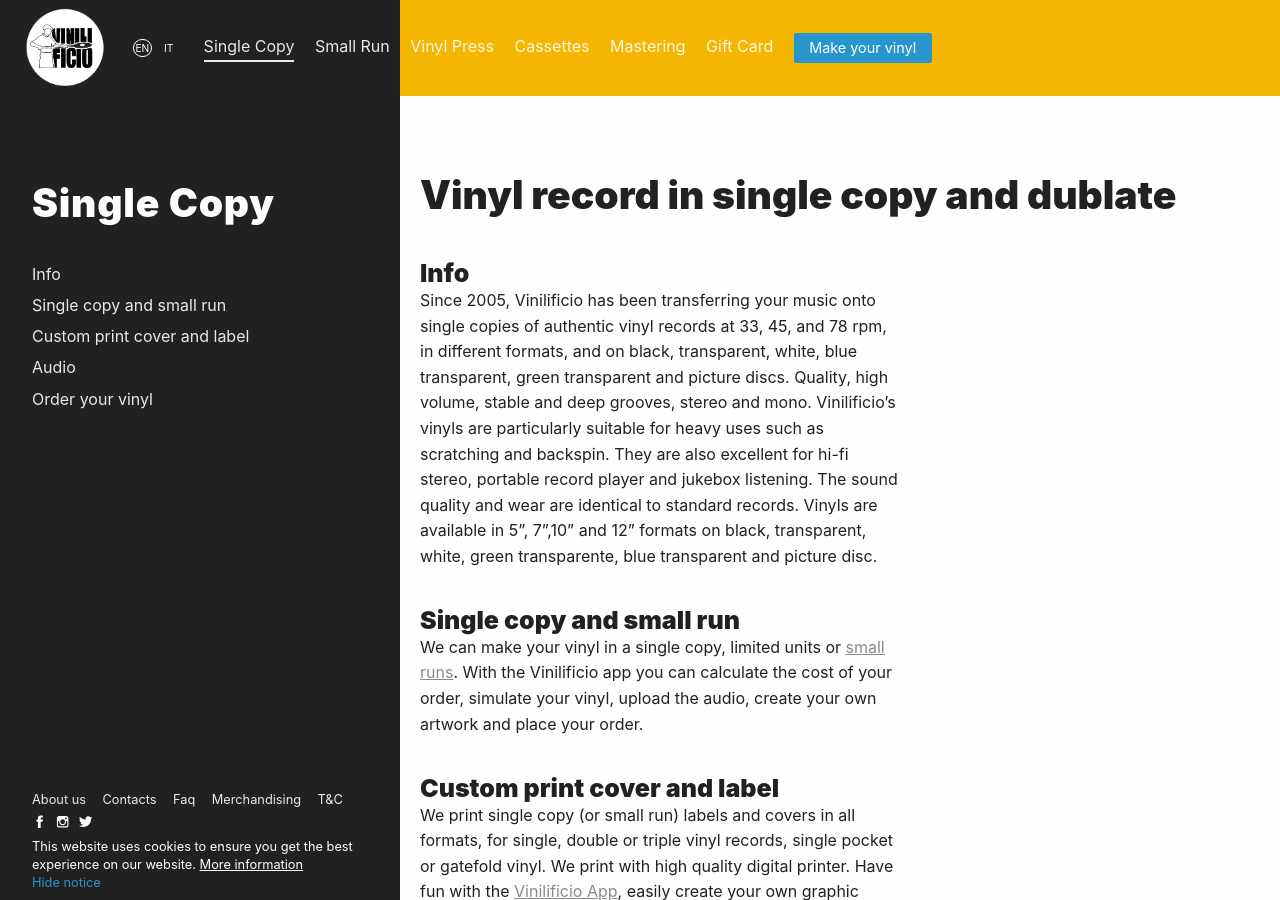
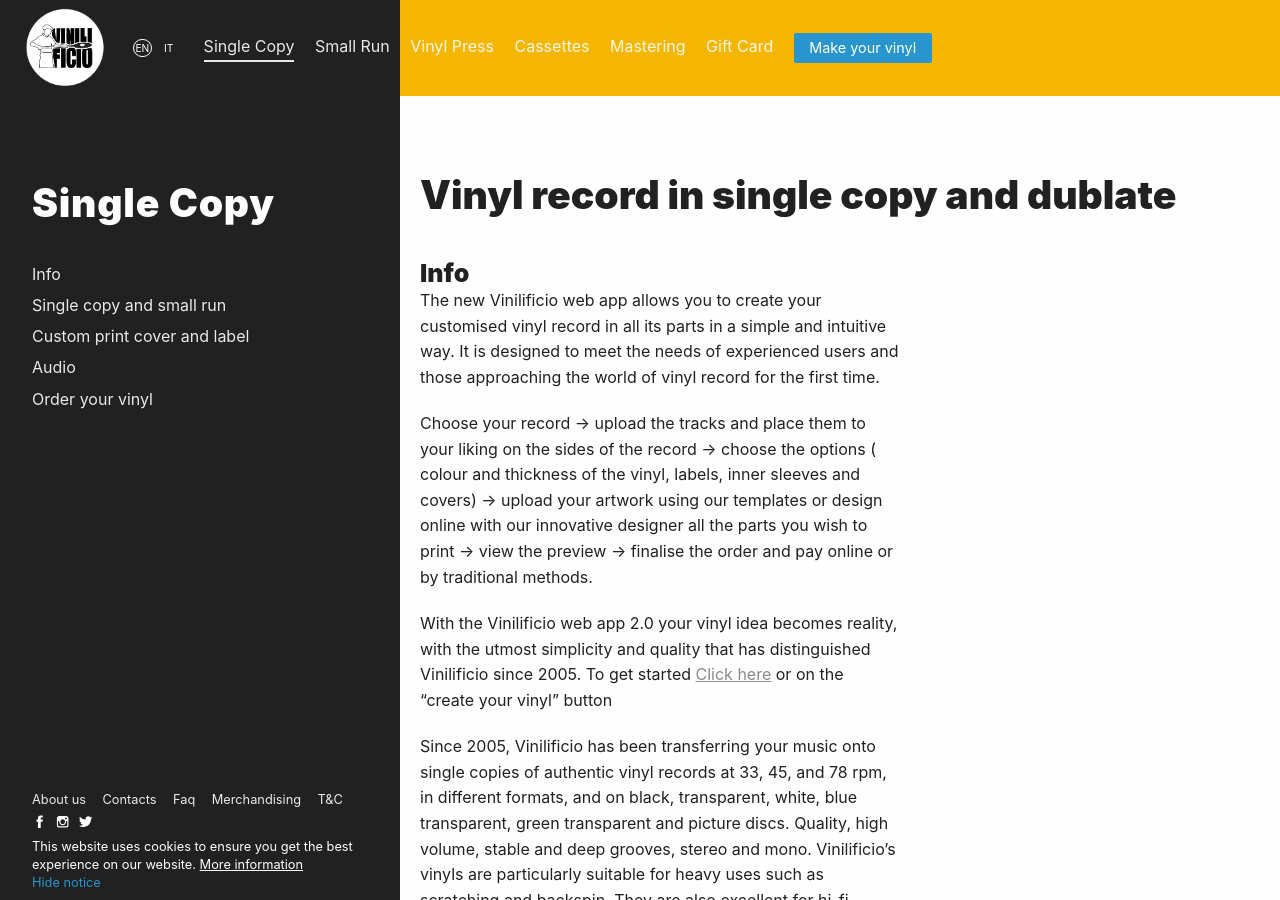
Before and after one commit to Vinilificio/vinilificio.com, a Jekyll site: the page built from en/single-copy.md, in a window 1280 px wide and 900 px high. Built offline with Jekyll 4.4.1, drawn with Linux system fonts in a browser that asks for light colours; nearby versions of some CDN libraries; comment, search, counter and statistics services are not loaded.

Commit message:
web app 2.0

```diff
--- a/en/single-copy.md
+++ b/en/single-copy.md
@@ -21,6 +21,12 @@
 
 
 ### Info
+
+The new Vinilificio web app allows you to create your customised vinyl record in all its parts in a simple and intuitive way. It is designed to meet the needs of experienced users and those approaching the world of vinyl record for the first time.
+
+Choose your record -> upload the tracks and place them to your liking on the sides of the record -> choose the options ( colour and thickness of the vinyl, labels, inner sleeves and covers) -> upload your artwork using our templates or design online with our innovative designer all the parts you wish to print -> view the preview -> finalise the order and pay online or by traditional methods.
+
+With the Vinilificio web app 2.0 your vinyl idea becomes reality, with the utmost simplicity and quality that has distinguished Vinilificio since 2005. To get started [Click here](https://app.vinilificio.com) or on the "create your vinyl" button
 
 Since 2005, Vinilificio has been transferring your music onto single copies of authentic vinyl records at 33, 45, and 78 rpm, in different formats, and on black, transparent, white, blue transparent, green transparent and picture discs. Quality, high volume, stable and deep grooves, stereo and mono. Vinilificio’s vinyls are particularly suitable for heavy uses such as scratching and backspin. They are also excellent for hi-fi stereo, portable record player and jukebox listening. The sound quality and wear are identical to standard records. Vinyls are available in 5”, 7”,10” and 12” formats on black, transparent, white, green transparente, blue transparent and picture disc.
 
```
